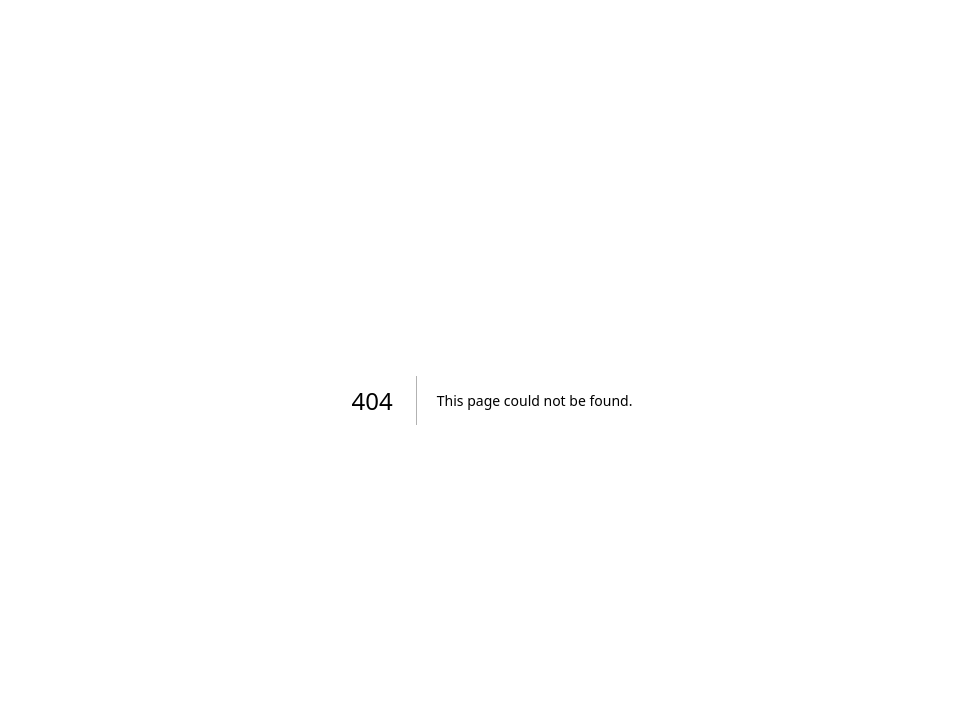
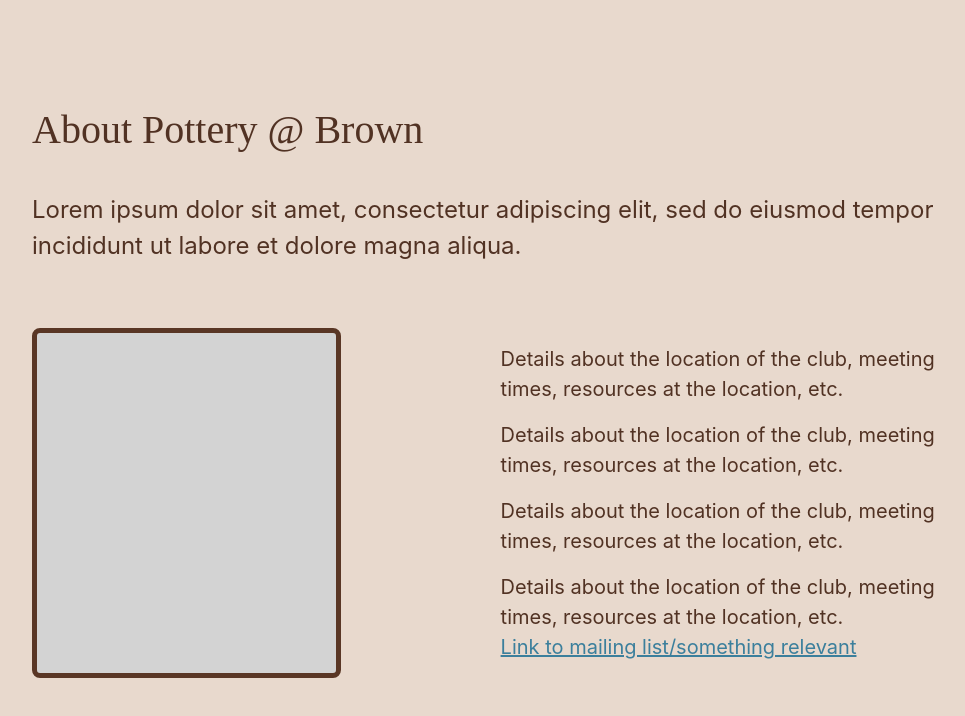
Before and after one commit to fullstackatbrown/project-pottery-at-brown, a Next.js app: page /about-us in a window 1280 px wide. Before the commit this address had no page. Shown: the top 716 px of the page, without its empty margins (148-1113 px from the left). Built offline with nearby package versions, Linux system fonts and the light colour scheme.

Commit message:
Initialized about us page

```diff
--- /dev/null
+++ b/src/app/about-us/page.js
@@ -0,0 +1,28 @@
+export default function Home() {
+    return (
+        <div style={{ backgroundColor: "#E8D9CD", minHeight: "100vh", padding: "20px" }}>
+            <div className="flex flex-col items-center sm:items-start w-full max-w-8xl gap-8 p-20 pl-40 pr-40">
+                <h1 style={{ color: "#513223", fontFamily: "'Hedvig Letters Serif', serif", fontWeight: 400, fontSize: "40px" }}>
+                    About Pottery @ Brown
+                </h1>
+                <p style={{ color: "#513223", fontFamily: "'Inter', serif", fontWeight: 400, fontSize: "24px" }}>
+                    Lorem ipsum dolor sit amet, consectetur adipiscing elit, sed do eiusmod tempor incididunt ut labore et dolore magna aliqua.
+                </p>
+
+                <div className="flex flex-col sm:flex-row items-center gap-40 w-full mt-8">
+                    <div className="w-full sm:w-2/5 p-4 rounded-lg" style={{ backgroundColor: "#D3D3D3", height: "350px", border: "5px solid #593625" }}></div>
+
+                    <div className="w-full sm:w-3/5 text-[#513223] space-y-4" style={{ fontFamily: "'Inter', serif", fontWeight: 400, fontSize: "20px" }}>
+                        <p>Details about the location of the club, meeting times, resources at the location, etc.</p>
+                        <p>Details about the location of the club, meeting times, resources at the location, etc.</p>
+                        <p>Details about the location of the club, meeting times, resources at the location, etc.</p>
+                        <p>Details about the location of the club, meeting times, resources at the location, etc.</p>
+                        <a href="#" className="text-[#3B7F9C] underline">
+                            Link to mailing list/something relevant
+                        </a>
+                    </div>
+                </div>
+            </div>
+        </div>
+    );
+}
--- a/src/pages/_app.js
+++ b/src/pages/_app.js
@@ -1,11 +1,19 @@
 import Layout from "../components/Layout";
-import "../styles/globals.css"; // Import global styles if needed
+// import "../styles/globals.css"; // Import global styles if needed
 
 function MyApp({ Component, pageProps }) {
   return (
-    <Layout>
-      <Component {...pageProps} />
-    </Layout>
+    <>
+      <Head>
+        <link
+          href="https://fonts.googleapis.com/css2?family=Hedvig+Letters+Serif:wght@400&display=swap"
+          rel="stylesheet"
+        />
+      </Head>
+      <Layout>
+        <Component {...pageProps} />
+      </Layout>
+    </>
   );
 }
 
```
